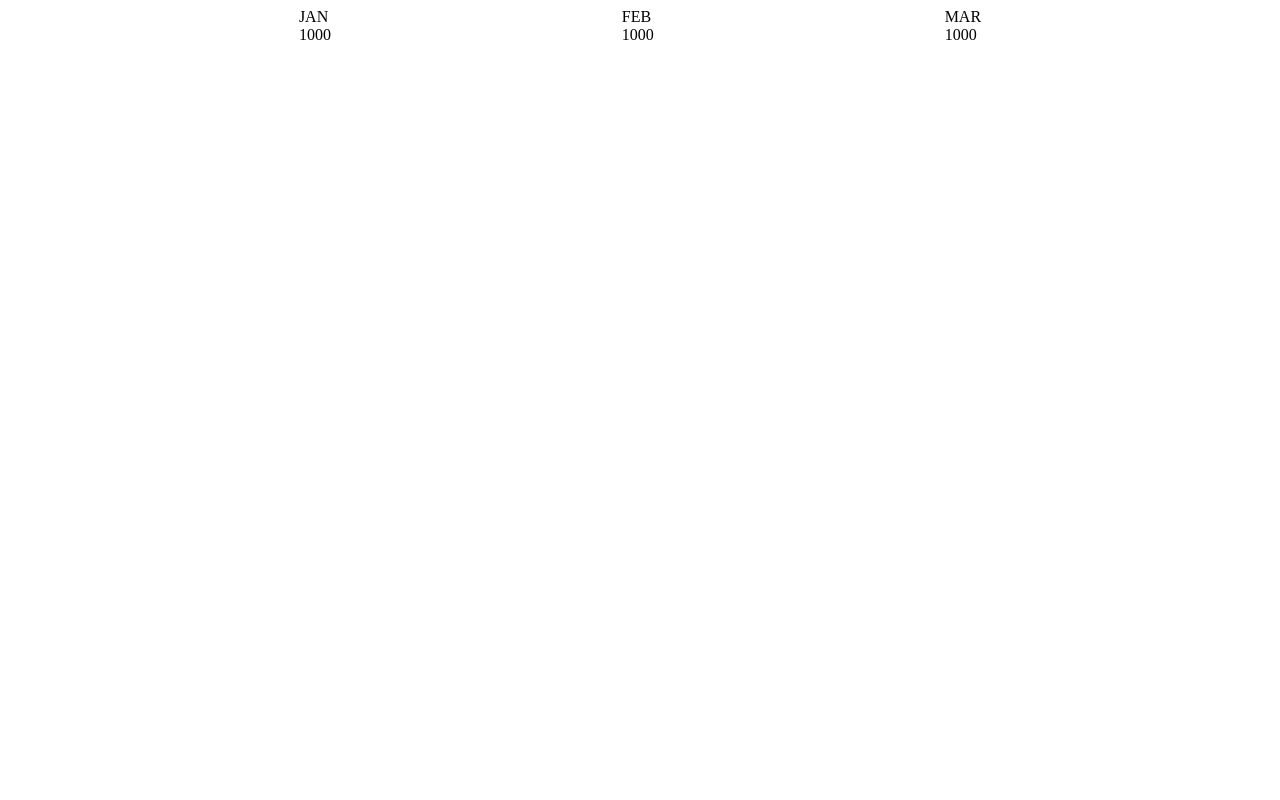
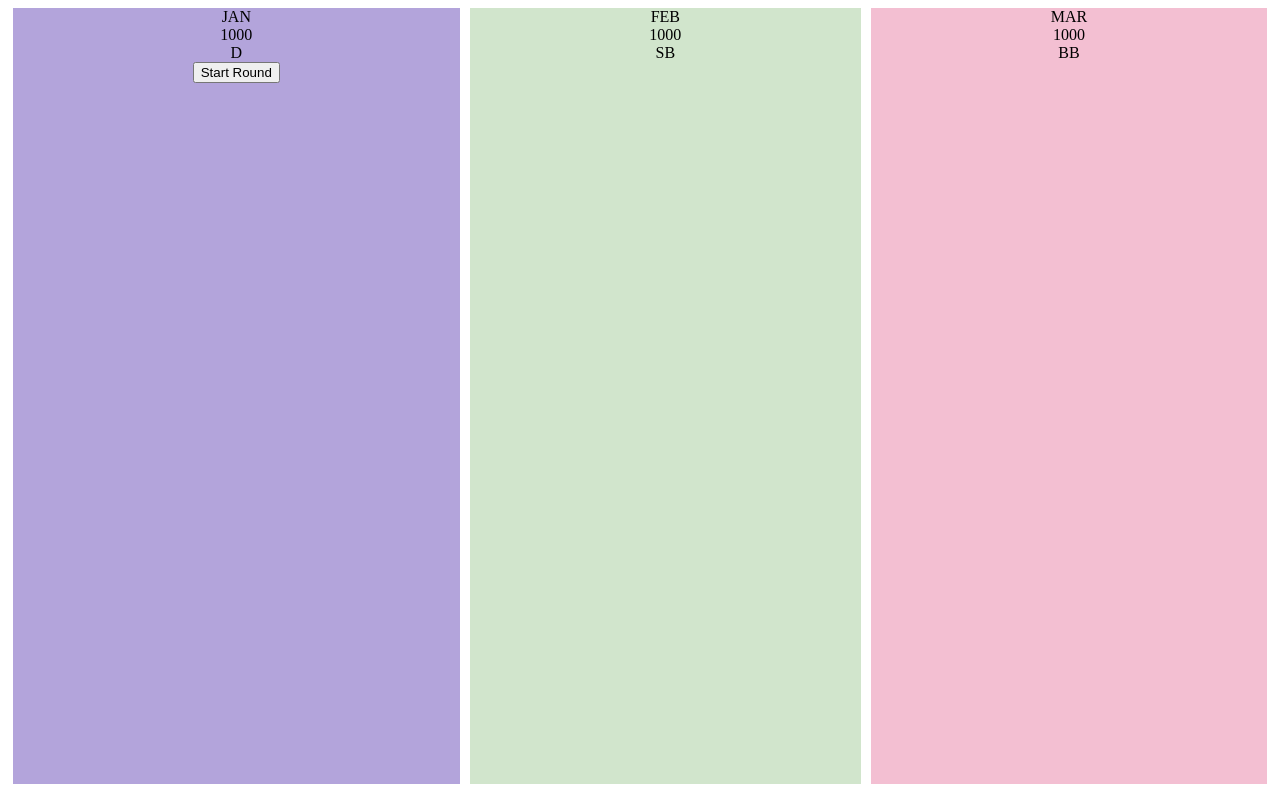
Before and after one commit to kewo22/ang-k-poker, an Angular app: page / in a window 1280 px wide. Built offline with nearby package versions, Linux system fonts and the light colour scheme.

Commit message:
4 files modified, 1 added

```diff
--- /dev/null
+++ b/src/app/Game.class.ts
@@ -0,0 +1,16 @@
+import { Player } from "./Player.class";
+
+export class Game {
+  activePlayers: Player[];
+  allPlayers: Player[];
+  currentRound: string;
+  isRoundStarted: boolean;
+
+  constructor(allPlayers: Player[]) {
+    this.activePlayers = allPlayers;
+  }
+
+  setRoundStarted(_isRoundStarted: boolean): void {
+    this.isRoundStarted = _isRoundStarted;
+  }
+}
--- a/src/app/Player.class.ts
+++ b/src/app/Player.class.ts
@@ -1,14 +1,21 @@
 export class Player {
-  private name: string;
-  private cashBalance: number;
-  private role: string;
+  private name: string = "";
+  private cashBalance: number = 0;
+  private role: string = "";
+  private isHost: boolean = false;
+  private bgColor: string = "";
 
-  constructor(_name: string, _cb: number) {
+  constructor(_name: string, _cb: number, _co: string) {
     this.name = _name;
     this.cashBalance = _cb;
+    this.bgColor = _co;
   }
 
   setRole(_ro: string) {
     this.role = _ro;
   }
+
+  setIsHost(_isH: boolean) {
+    this.isHost = _isH;
+  }
 }
--- a/src/app/app.component.css
+++ b/src/app/app.component.css
@@ -1,6 +1,22 @@
+:host {
+  height: 97vh;
+  display: block;
+}
+
 section{
   display: flex;
   flex-direction: row;
   align-items: center;
   justify-content: space-evenly;
+
+  height: 100%;
 }
+
+section .palyer{
+  height: 100%;
+
+  flex-grow: 1;
+  text-align: center;
+  margin: 0 5px;
+
+}
--- a/src/app/app.component.html
+++ b/src/app/app.component.html
@@ -1,9 +1,14 @@
 <section>
 
-  <div *ngFor="let player of players">
+  <div class="palyer" *ngFor="let player of players" [style.background-color]="player.bgColor">
     {{player.name}}
     <br>
     {{player.cashBalance}}
+    <br>
+    {{player.role}}
+    <br>
+    <button *ngIf="player.isHost" [disabled]="game.isRoundStarted" (click)="onStartRoundClick()">
+      Start Round</button>
   </div>
 
 </section>
--- a/src/app/app.component.ts
+++ b/src/app/app.component.ts
@@ -1,5 +1,6 @@
 import { Component, OnInit } from "@angular/core";
 import { Player } from "./Player.class";
+import { Game } from "./Game.class";
 
 @Component({
   selector: "my-app",
@@ -8,21 +9,37 @@ import { Player } from "./Player.class";
 })
 export class AppComponent implements OnInit {
   players: Player[] = [];
+  game: Game;
 
   ngOnInit() {
-    const p1 = new Player("JAN", 1000);
-    const p2 = new Player("FEB", 1000);
-    const p3 = new Player("MAR", 1000);
+    const p1 = new Player("JAN", 1000, UserColorShaeds.Colour1);
+    const p2 = new Player("FEB", 1000, UserColorShaeds.Colour2);
+    const p3 = new Player("MAR", 1000, UserColorShaeds.Colour3);
     this.players.push(p1, p2, p3);
+
     console.log(this.players);
+
     this.initRole();
+    this.initHost();
+
+    const g = new Game(this.players);
+    this.game = g;
+
+    console.log(this.players);
   }
 
   initRole(): void {
     this.players[0].setRole(Role.Delear);
     this.players[1].setRole(Role.SmallBline);
     this.players[2].setRole(Role.BigBlind);
-    console.log(this.players);
+  }
+
+  initHost(): void {
+    this.players[0].setIsHost(true);
+  }
+
+  onStartRoundClick(): void {
+    this.game.setRoundStarted(true);
   }
 }
 
@@ -31,3 +48,14 @@ enum Role {
   SmallBline = "SB",
   BigBlind = "BB"
 }
+
+enum UserColorShaeds {
+  Colour1 = "#b3a4db",
+  Colour2 = "#d1e5cc",
+  Colour3 = "#f3bfd2",
+  Colour4 = "#f4bee2",
+  Colour5 = "#a3c4dc",
+  Colour6 = "#f8c9b9",
+  Colour7 = "#b3fef1",
+  Colour8 = "#def9b8"
+}
```
